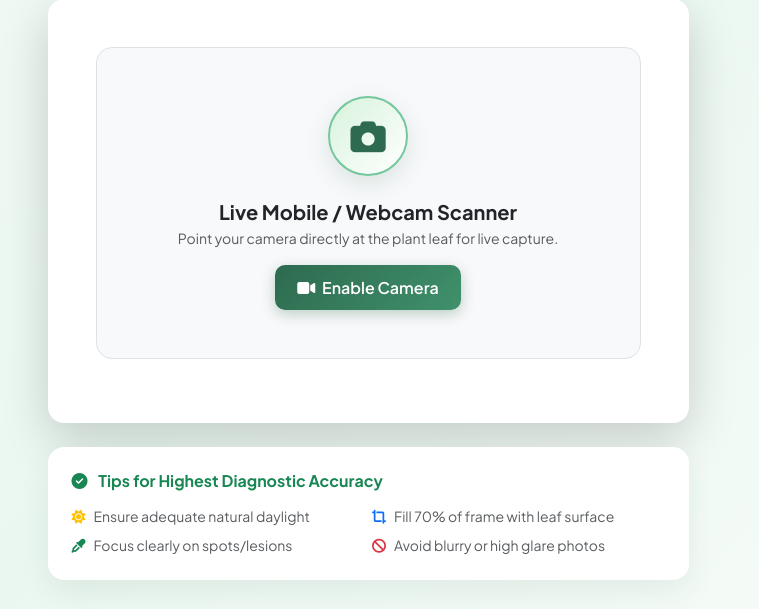
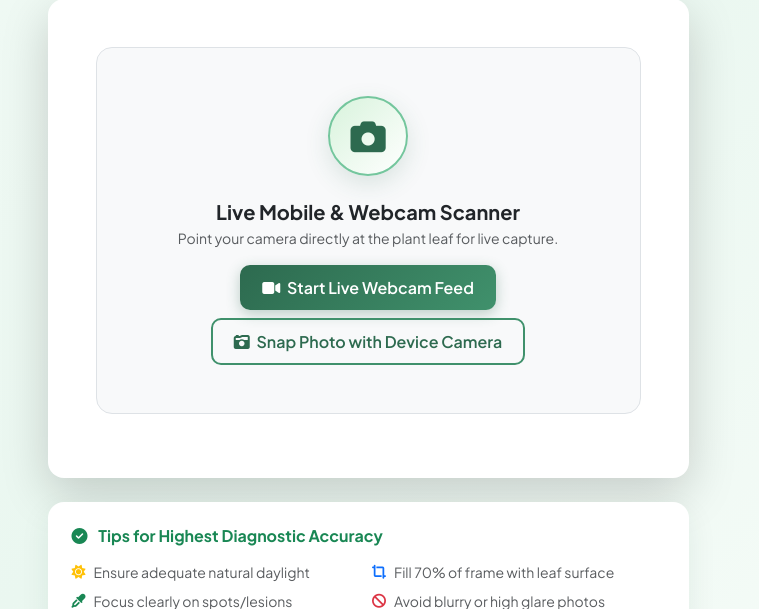
Before and after one commit to geethikasaibhima/leafcare_AI, a Flask app: page /scanner in a window 1280 px wide, after a click on "Live Camera". Shown: the part 335-944 px from the top of the page, without its empty margins (272-1031 px from the left). Run offline with Flask 3, Linux system fonts and the light colour scheme.

Commit message:
Fix camera access: add safe context detection, legacy fallback, and direct native device camera capture

```diff
--- a/static/js/scanner.js
+++ b/static/js/scanner.js
@@ -1,7 +1,7 @@
-/* LeafCare AI - Scanner Engine (Upload & Live Webcam Stream) */
+/* LeafCare AI - Scanner Engine (Upload, Live Webcam Stream & Mobile Native Camera) */
 
 document.addEventListener('DOMContentLoaded', () => {
-  // Elements
+  // Upload elements
   const dropzone = document.getElementById('dropzone');
   const fileInput = document.getElementById('file-input');
   const dropzonePrompt = document.getElementById('dropzone-prompt');
@@ -19,6 +19,9 @@ document.addEventListener('DOMContentLoaded', () => {
   const cameraPlaceholder = document.getElementById('camera-placeholder');
   const cameraControls = document.getElementById('camera-controls');
   const startCameraBtn = document.getElementById('start-camera-btn');
+  const directCameraBtn = document.getElementById('direct-camera-btn');
+  const cameraDirectInput = document.getElementById('camera-direct-input');
+  const cameraInsecureHint = document.getElementById('camera-insecure-hint');
   const stopCameraBtn = document.getElementById('stop-camera-btn');
   const captureBtn = document.getElementById('capture-btn');
   const switchCameraBtn = document.getElementById('switch-camera-btn');
@@ -37,7 +40,7 @@ document.addEventListener('DOMContentLoaded', () => {
   // ---------------- Error Display Helper ---------------- //
   function showError(msg) {
     if (errorAlert && errorMsg) {
-      errorMsg.textContent = msg;
+      errorMsg.innerHTML = msg;
       errorAlert.classList.remove('d-none');
       errorAlert.scrollIntoView({ behavior: 'smooth', block: 'center' });
     } else {
@@ -61,12 +64,12 @@ document.addEventListener('DOMContentLoaded', () => {
       setTimeout(() => {
         progressBar.style.width = '55%';
         scanningText.textContent = 'Extracting botanical features & veination...';
-      }, 600);
+      }, 500);
 
       setTimeout(() => {
         progressBar.style.width = '85%';
         scanningText.textContent = 'MobileNetV2 neural inference across 38 classes...';
-      }, 1300);
+      }, 1100);
     }
   }
 
@@ -78,7 +81,6 @@ document.addEventListener('DOMContentLoaded', () => {
 
   // ---------------- File Upload & Drag/Drop ---------------- //
   if (dropzone && fileInput) {
-    // Drag events
     ['dragenter', 'dragover'].forEach(eventName => {
       dropzone.addEventListener(eventName, (e) => {
         e.preventDefault();
@@ -116,12 +118,10 @@ document.addEventListener('DOMContentLoaded', () => {
 
   function handleFileSelect(file) {
     hideError();
-    // Validate image mime type
     if (!file.type.match('image.*')) {
       showError('Please select a valid image file (PNG, JPG, JPEG, WEBP).');
       return;
     }
-    // Size limit 16MB
     if (file.size > 16 * 1024 * 1024) {
       showError('File size exceeds 16MB limit.');
       return;
@@ -158,11 +158,15 @@ document.addEventListener('DOMContentLoaded', () => {
       return;
     }
 
+    await submitImageFile(currentFile);
+  });
+
+  async function submitImageFile(file) {
     hideError();
     showScanningOverlay('upload');
 
     const formData = new FormData();
-    formData.append('image', currentFile);
+    formData.append('image', file);
 
     try {
       const response = await fetch('/predict', {
@@ -185,11 +189,67 @@ document.addEventListener('DOMContentLoaded', () => {
       hideScanningOverlay();
       showError(`Network or server error: ${err.message}`);
     }
+  }
+
+  // ---------------- Camera Safe Detection ---------------- //
+  function getMediaDevices() {
+    if (typeof navigator !== 'undefined') {
+      if (navigator.mediaDevices && typeof navigator.mediaDevices.getUserMedia === 'function') {
+        return navigator.mediaDevices;
+      }
+      // Check legacy prefixed implementations
+      const legacyGetUserMedia = navigator.getUserMedia ||
+                                 navigator.webkitGetUserMedia ||
+                                 navigator.mozGetUserMedia ||
+                                 navigator.msGetUserMedia;
+      if (legacyGetUserMedia) {
+        return {
+          getUserMedia: function(constraints) {
+            return new Promise((resolve, reject) => {
+              legacyGetUserMedia.call(navigator, constraints, resolve, reject);
+            });
+          }
+        };
+      }
+    }
+    return null;
+  }
+
+  // Direct Device / Mobile Camera input button
+  directCameraBtn?.addEventListener('click', () => {
+    cameraDirectInput?.click();
   });
 
-  // ---------------- Camera Controls ---------------- //
+  cameraDirectInput?.addEventListener('change', (e) => {
+    if (e.target.files.length > 0) {
+      submitImageFile(e.target.files[0]);
+    }
+  });
+
+  // ---------------- Live Camera Stream Controls ---------------- //
   async function startCamera() {
     hideError();
+
+    const mediaDevices = getMediaDevices();
+
+    // If mediaDevices is undefined (e.g., accessed over insecure HTTP IP address)
+    if (!mediaDevices) {
+      if (cameraInsecureHint) {
+        cameraInsecureHint.classList.remove('d-none');
+      }
+
+      const isLocalhost = window.location.hostname === 'localhost' || window.location.hostname === '127.0.0.1';
+      let guidance = `Live webcam streaming requires a <strong>Secure Context</strong> (<code>http://localhost:5000</code> or <code>https://</code>).`;
+      if (!isLocalhost) {
+        guidance += `<br>Since you accessed via <code>${window.location.host}</code>, browsers protect your camera. Please use <strong>"Snap Photo with Device Camera"</strong> below, or open <a href="http://localhost:5000/scanner" class="alert-link">http://localhost:5000/scanner</a> on this device.`;
+      }
+      showError(guidance);
+
+      // Trigger the native device camera dialog immediately as fallback
+      cameraDirectInput?.click();
+      return;
+    }
+
     try {
       if (currentStream) {
         stopCamera();
@@ -204,14 +264,22 @@ document.addEventListener('DOMContentLoaded', () => {
         audio: false
       };
 
-      currentStream = await navigator.mediaDevices.getUserMedia(constraints);
+      currentStream = await mediaDevices.getUserMedia(constraints);
       cameraVideo.srcObject = currentStream;
 
       cameraPlaceholder.classList.add('d-none');
       cameraContainer.classList.remove('d-none');
       cameraControls.classList.remove('d-none');
     } catch (err) {
-      showError(`Camera access could not be initialized: ${err.message}. Please allow camera permissions or use file upload.`);
+      console.warn("Webcam error:", err);
+      let errMsg = `Could not start webcam (${err.name || err.message}).`;
+      if (err.name === 'NotAllowedError' || err.name === 'PermissionDeniedError') {
+        errMsg = `Camera permission was denied. Please grant camera permissions in your browser bar, or tap <strong>"Snap Photo with Device Camera"</strong>.`;
+      } else if (err.name === 'NotFoundError' || err.name === 'DevicesNotFoundError') {
+        errMsg = `No webcam detected on this device. You can snap a photo with your device camera or upload a file.`;
+      }
+      showError(errMsg);
+      cameraInsecureHint?.classList.remove('d-none');
     }
   }
 
@@ -233,26 +301,22 @@ document.addEventListener('DOMContentLoaded', () => {
     startCamera();
   });
 
-  // Capture frame from video stream
+  // Capture frame from live video stream
   captureBtn?.addEventListener('click', async () => {
     if (!currentStream || !cameraVideo.videoWidth) {
       showError('Camera is not ready yet.');
       return;
     }
 
-    // Set canvas dimensions matching video
     cameraCanvas.width = cameraVideo.videoWidth;
     cameraCanvas.height = cameraVideo.videoHeight;
     const ctx = cameraCanvas.getContext('2d');
 
-    // Draw un-mirrored frame
     ctx.drawImage(cameraVideo, 0, 0, cameraCanvas.width, cameraCanvas.height);
     const base64Data = cameraCanvas.toDataURL('image/jpeg', 0.92);
 
-    // Stop camera stream
     stopCamera();
 
-    // Send frame to server
     hideError();
     showScanningOverlay('camera');
 
@@ -282,7 +346,7 @@ document.addEventListener('DOMContentLoaded', () => {
     }
   });
 
-  // Cleanup on tab switch
+  // Tab switch cleanup
   document.getElementById('upload-tab')?.addEventListener('click', () => {
     stopCamera();
     hideError();
--- a/templates/scanner.html
+++ b/templates/scanner.html
@@ -82,6 +82,9 @@
           <div class="tab-pane fade" id="camera-pane" role="tabpanel">
             <div class="text-center">
 
+              <!-- Hidden native mobile/device camera file input fallback -->
+              <input type="file" id="camera-direct-input" accept="image/*" capture="environment" class="d-none">
+
               <!-- Video Viewport -->
               <div class="camera-viewport mb-3 d-none position-relative" id="camera-container">
                 <video id="camera-video" playsinline autoplay muted></video>
@@ -94,11 +97,28 @@
                 <div class="scanner-icon-bubble">
                   <i class="fa-solid fa-camera"></i>
                 </div>
-                <h5 class="fw-bold mb-1">Live Mobile / Webcam Scanner</h5>
+                <h5 class="fw-bold mb-1">Live Mobile & Webcam Scanner</h5>
                 <p class="text-muted small mb-3">Point your camera directly at the plant leaf for live capture.</p>
-                <button type="button" class="btn btn-botanical" id="start-camera-btn">
-                  <i class="fa-solid fa-video me-1"></i> Enable Camera
-                </button>
+
+                <div class="d-flex flex-wrap justify-content-center gap-2">
+                  <button type="button" class="btn btn-botanical" id="start-camera-btn">
+                    <i class="fa-solid fa-video me-1"></i> Start Live Webcam Feed
+                  </button>
+                  <button type="button" class="btn btn-botanical-outline" id="direct-camera-btn">
+                    <i class="fa-solid fa-camera-retro me-1"></i> Snap Photo with Device Camera
+                  </button>
+                </div>
+
+                <div id="camera-insecure-hint" class="d-none mt-3 p-3 bg-white rounded-3 border mx-auto text-start" style="max-width: 500px;">
+                  <div class="d-flex gap-2">
+                    <i class="fa-solid fa-circle-info text-success fs-5"></i>
+                    <div class="small text-muted">
+                      <strong class="text-dark d-block">Camera Context Tip:</strong>
+                      Browsers allow live webcam streaming on <code>http://localhost:5000</code>, <code>http://127.0.0.1:5000</code>, or HTTPS.
+                      When testing over a local Wi-Fi IP, use <strong>"Snap Photo with Device Camera"</strong> above.
+                    </div>
+                  </div>
+                </div>
               </div>
 
               <!-- Camera Controls -->
```
